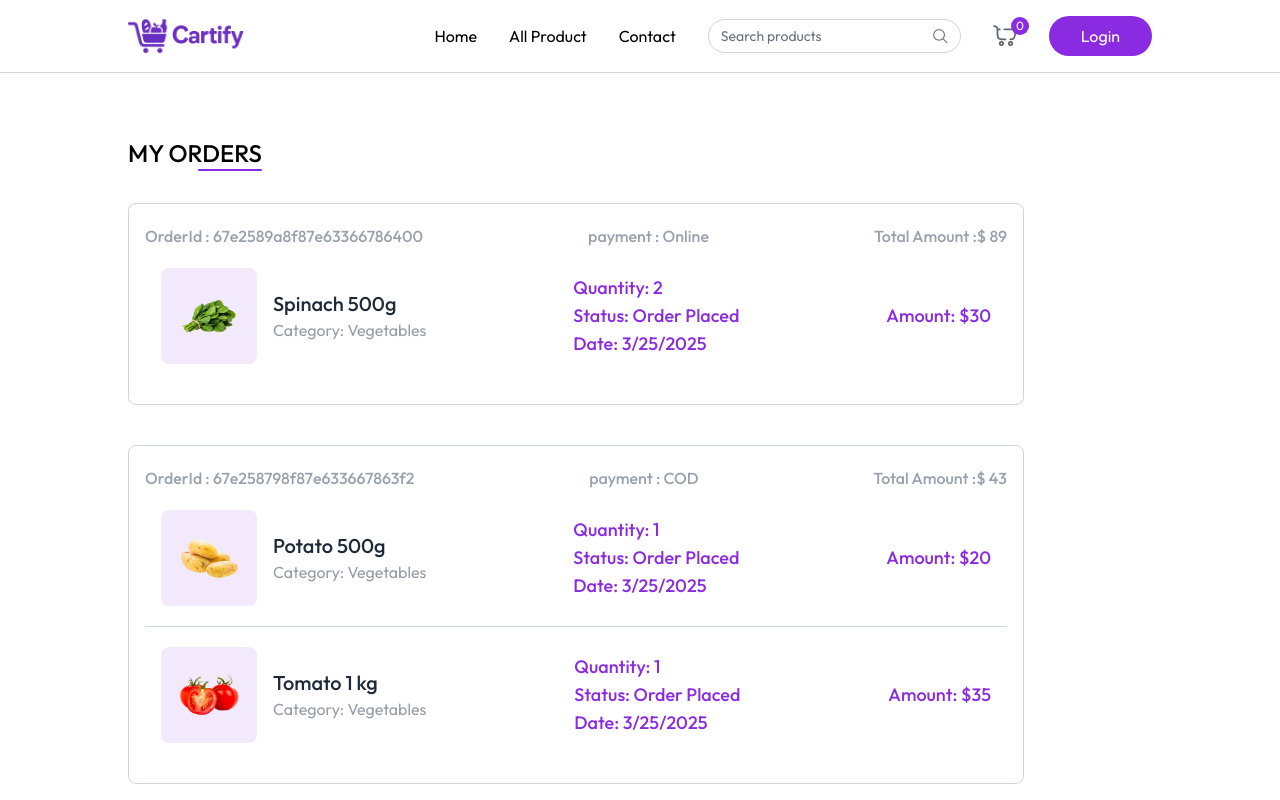
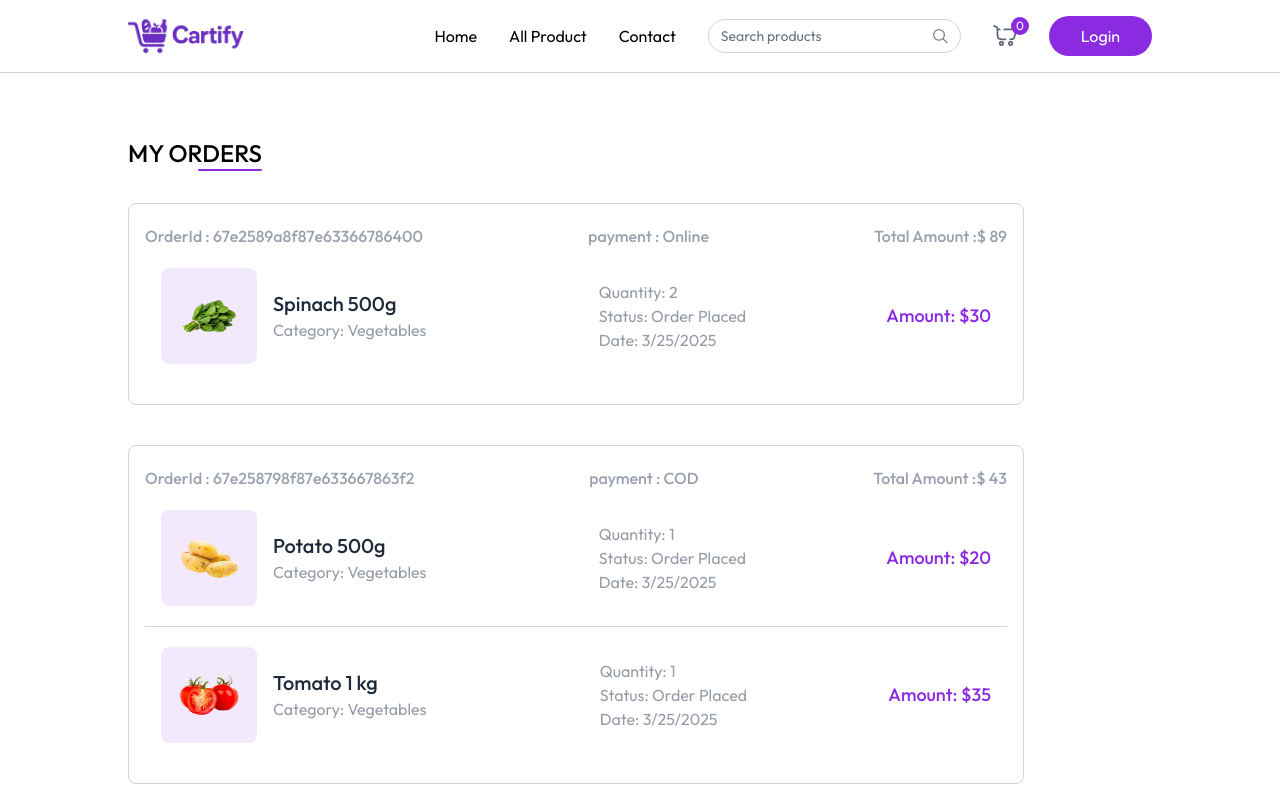
Before and after one commit to MalindaDeshan/Cartify-Grocery-Delivery-Website, a React (Vite) app in the folder client/: page /my-orders in a window 1280 px wide. Shown: the top 800 px of the page. Built offline with nearby package versions, Linux system fonts and the light colour scheme.

Commit message:
Change thext of MyOrders page

```diff
--- a/client/src/pages/MyOrders.jsx
+++ b/client/src/pages/MyOrders.jsx
@@ -41,7 +41,7 @@
                                 <p>Category: {item.product.category}</p>
                             </div>
                         </div>
-                        <div className='text-primary text-lg font-medium'>
+                        <div className='flex flex-col justify-center md:ml-8 mb-4 md:mb-0'>
                             <p>Quantity: {item.quantity || "1"}</p>
                             <p>Status: {order.status || "1"}</p>
                             <p>Date: {new Date(order.createdAt).toLocaleDateString()}</p>
```
